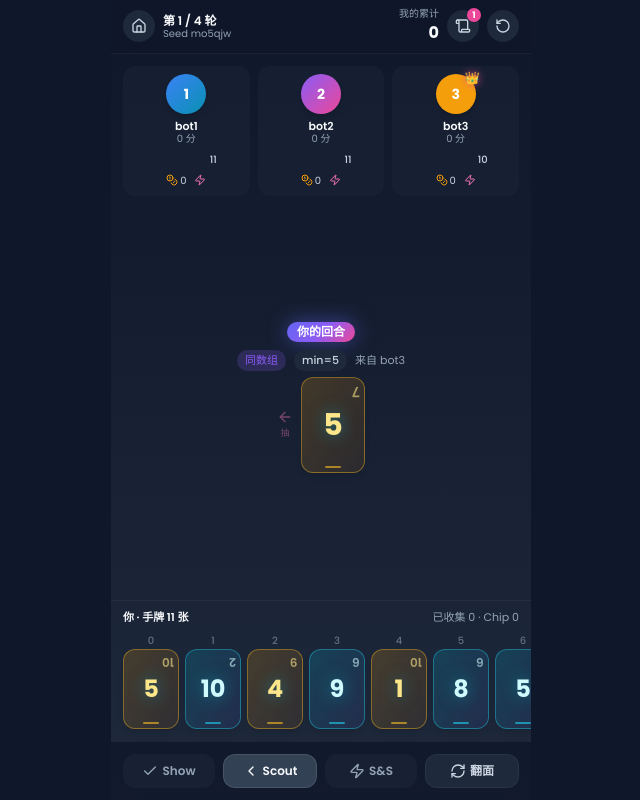
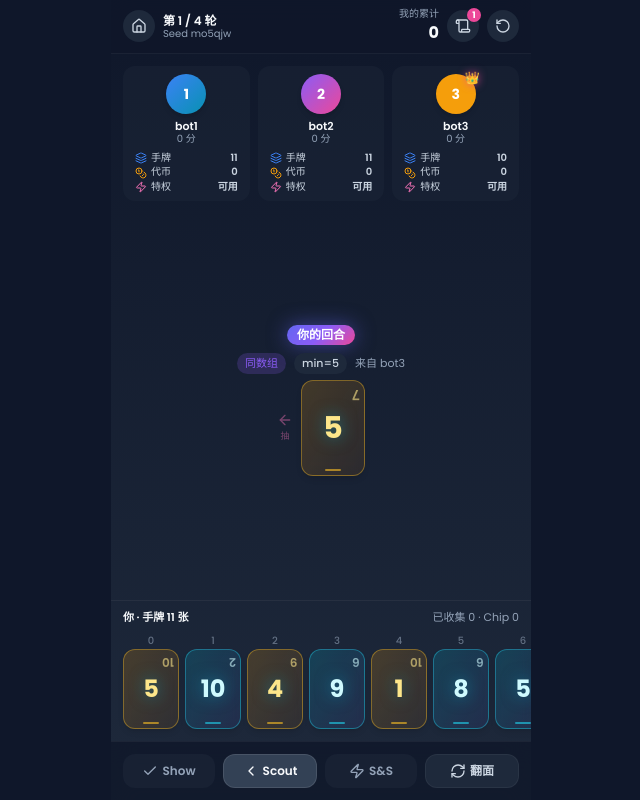
Before and after one commit to feifei21610/Twinum, a React (Vite) app: page / in a window 1280 px wide. Both pictures are taken after a click on the button "开始游戏". Shown: the whole page, without its empty margins (319-959 px from the left). Built offline with nearby package versions, Linux system fonts and the light colour scheme.

Commit message:
fix(ui): 对手信息卡改为带标签三行显示（手牌/代币/特权）

```diff
--- a/src/components/OpponentArea.tsx
+++ b/src/components/OpponentArea.tsx
@@ -12,7 +12,7 @@
  * 紧凑设计：每个对手 block 宽度 ~33%，不占太多空间（核心画面留给 Board 和 Hand）
  */
 import { motion } from 'framer-motion';
-import { Coins, Zap } from 'lucide-react';
+import { Coins, Zap, Layers } from 'lucide-react';
 import type { Player } from '../types/game';
 import { BotThinking } from './BotThinking';
 import { cn } from '../utils/cn';
@@ -47,10 +47,6 @@ function OpponentCard({
   botThinking: boolean;
 }): JSX.Element {
   const handCount = player.hand.length;
-  // 展示最多 5 张迷你卡背，超出用 +N 表示
-  const displayMiniCount = Math.min(handCount, 5);
-  const extraCount = Math.max(0, handCount - 5);
-
   const gradient = avatarColorMap[player.avatarColor] ?? avatarColorMap.info;
 
   return (
@@ -109,40 +105,58 @@ function OpponentCard({
         </div>
       </div>
 
-      {/* 手牌张数（迷你卡背） */}
-      <div className="flex items-end gap-0.5">
-        {Array.from({ length: displayMiniCount }).map((_, i) => (
-          <div
-            key={i}
-            className="h-3 w-2 rounded-sm bg-gradient-to-b from-surface-600 to-surface-700"
-          />
-        ))}
-        <span className="ml-1 text-[10px] font-medium text-ink-300">
-          {handCount}
-          {extraCount > 0 ? '' : ''}
-        </span>
-      </div>
+      {/* 三行信息（带中文标签，一眼能懂） */}
+      <div className="flex w-full flex-col gap-0.5 px-1 text-[10px] leading-tight">
+        {/* 手牌 */}
+        <div
+          className="flex items-center justify-between text-ink-300"
+          title="剩余手牌数"
+        >
+          <span className="flex items-center gap-1">
+            <Layers className="h-3 w-3 text-info" />
+            手牌
+          </span>
+          <span className="font-semibold text-ink-100">{handCount}</span>
+        </div>
 
-      {/* Chips 行 */}
-      <div className="flex items-center gap-2 text-[10px] text-ink-300">
-        <span className="flex items-center gap-0.5" title="Scout Chip">
-          <Coins className="h-3 w-3 text-warning" />
-          {player.scoutChips}
-        </span>
-        <span
+        {/* Scout 代币（每个计 1 分） */}
+        <div
+          className="flex items-center justify-between text-ink-300"
+          title="Scout 代币 · 每个计 1 分"
+        >
+          <span className="flex items-center gap-1">
+            <Coins className="h-3 w-3 text-warning" />
+            代币
+          </span>
+          <span className="font-semibold text-ink-100">{player.scoutChips}</span>
+        </div>
+
+        {/* Scout & Show 特权 */}
+        <div
           className={cn(
-            'flex items-center gap-0.5',
-            player.scoutShowChipUsed && 'opacity-30',
+            'flex items-center justify-between',
+            player.scoutShowChipUsed ? 'text-ink-500' : 'text-ink-300',
           )}
-          title="Scout & Show Chip"
+          title="Scout & Show 特权 · 每轮限用 1 次"
         >
-          <Zap
+          <span className="flex items-center gap-1">
+            <Zap
+              className={cn(
+                'h-3 w-3',
+                player.scoutShowChipUsed ? 'text-ink-500' : 'text-neon-400',
+              )}
+            />
+            特权
+          </span>
+          <span
             className={cn(
-              'h-3 w-3',
-              player.scoutShowChipUsed ? 'text-ink-400' : 'text-neon-400',
+              'font-semibold',
+              player.scoutShowChipUsed ? 'text-ink-500' : 'text-neon-300',
             )}
-          />
-        </span>
+          >
+            {player.scoutShowChipUsed ? '已用' : '可用'}
+          </span>
+        </div>
       </div>
     </motion.div>
   );
```
